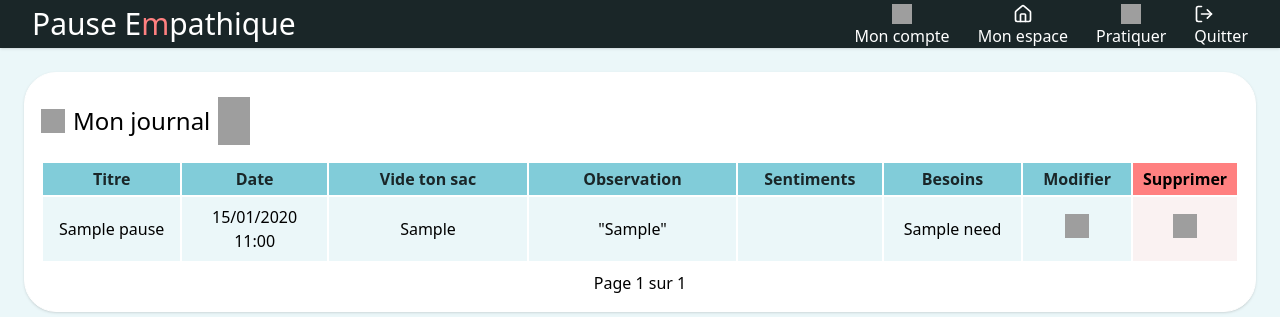
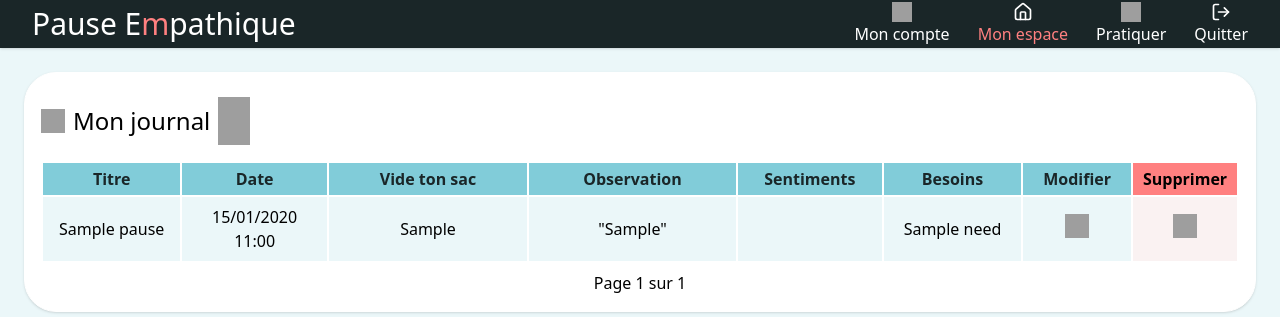
Before and after one commit to CamillePressense/Pause_Empathique, a Django app: page /pauses/diary/ in a window 1280 px wide. Shown: the top 317 px of the page. Run offline with Django 5.2, Linux system fonts and the light colour scheme; a user stored in the database is signed in; tables that the repository leaves empty hold one stand-in row (values such as "Sample post"); style sheets or scripts are compiled from the project's sources; grey boxes are pictures that could not be loaded.

Commit message:
add: change nav style depending on which page we're on + custom classes for nav bar

```diff
--- a/static/css/input.css
+++ b/static/css/input.css
@@ -13,18 +13,21 @@
 }
 
 @layer components{
+    .nav-text-desktop{
+        @apply flex flex-col items-center
+    }
+    .nav-text-mobile{
+        @apply flex flex-col items-center text-white text-sm
+    }
     .table-title{
         @apply bg-table-title text-header border-white border-2 p-1
     }
-
     .table-cell{
         @apply bg-background border-white border-2 p-2 text-center
     }
-
     .delete-cell{
         @apply bg-sweetpink border-white border-2 text-center
     }
-
     .icons-pagination{
         @apply w-4 h-5 mt-1 cursor-pointer hover:scale-105
     }
--- a/templates/header.html
+++ b/templates/header.html
@@ -3,54 +3,62 @@
 {% block header %}
 
 <header class="flex justify-between items-end bg-header h-12 px-4 md:px-6 lg:px-8 shadow-sm">
+{% url 'diary' as my_diary_url %}
+{% url 'observation' as practice_url %}
+
   <h3 class="md:hidden flex-1 text-2l self-center text-center text-white">❤️ Observer, Ressentir, Comprendre, Agir</h3>
 
   {% if user.is_authenticated %}
   <!-- Navigation desktop -->
   <h1 class="hidden md:block text-3xl text-white self-center">Pause {{"Empathique"|highlight_second_letter }}</h1>
-  <nav class="hidden md:flex items-center space-x-7 text-white">
-    <a href="" class="flex flex-col items-center text-white text-l {% if request.path == your_articles_url %} font-semibold {% endif %}">
+  <nav class="hidden md:flex items-center space-x-7 text-white mb-0.5">
+
+    <a href="" class="nav-text-desktop">
       <img src="{% static '/icons/user-round-white.svg' %}" class="w-5 h-5">
       Mon compte
     </a>
-    <a href="{% url 'diary' %}" class="flex flex-col items-center text-white {% if request.path == diary %} font-semibold {% endif %}">
+
+    <a href="{{ my_diary_url }}" class="nav-text-desktop {% if request.path == my_diary_url %} text-otherpink {% endif %}">
       <img src="{% static '/icons/house-white.svg' %}" class="w-5 h-5">
       Mon espace
     </a>
-    <a href="{% url 'observation' %}" class="flex flex-col items-center text-white">
-      <img src="{% static '/icons/heart-plus-white.svg' %}" class="w-5 h-5">
+
+    <a href="{{ practice_url }}" class="nav-text-desktop {% if request.path == practice_url %} text-otherpink {% endif %}">
+      <img src="{% static '/icons/heart-plus-white.svg' %}" class="w-5 h-5 ">
       Pratiquer
     </a>
+
     <form action="{% url 'logout' %}" method="post">
       {% csrf_token %}
-      <button type="submit" class="flex-col items-center text-white cursor-pointer">
+      <button type="submit" class="nav-text-desktop cursor-pointer">
         <img src="{% static '/icons/log-out-white.svg' %}" class="w-5 h-5">
         <span>Quitter</span>
       </button>
     </form>
+
   </nav>
 
   <!-- Navigation mobile -->
   <nav class="md:hidden flex justify-between fixed bottom-0 left-0 right-0 text-white py-2 bg-header px-3">
-    <a href="" class="flex flex-col items-center text-white text-sm">
+    <a href="" class="nav-text-mobile">
       <img src="{% static '/icons/user-round-white.svg' %}" class="w-5 h-5">
       Mon compte
     </a>
-    <a href="{% url 'diary' %}" class="flex flex-col items-center text-white text-sm">
+    <a href="{{ my_diary_url }}" class="nav-text-mobile {% if request.path == my_diary_url %} text-otherpink {% endif %}">
       <img src="{% static '/icons/house-white.svg' %}" class="w-5 h-5">
       Mon espace
     </a>
-    <a href="{% url 'diary' %}" class="flex flex-col items-center text-white text-sm">
+    <a href="{{ my_diary_url }}" class="nav-text-mobile {% if request.path == my_diary_url %} text-otherpink {% endif %}">
       <img src="{% static '/icons/book-heart-white.svg' %}" class="w-5 h-5">
       Mon journal
     </a>
-    <a href="{% url 'observation' %}" class="flex flex-col items-center text-white text-sm">
+    <a href="{{ practice_url }}" class="nav-text-mobile {% if request.path == practice_url %} text-otherpink {% endif %}">
       <img src="{% static '/icons/heart-plus-white.svg' %}" class="w-5 h-5">
       Pratiquer
     </a>
     <form action="{% url 'logout' %}" method="post" >
         {% csrf_token %}
-        <button type="submit" class="flex flex-col items-center text-white cursor-pointer">
+        <button type="submit" class="nav-text-mobile cursor-pointer">
           <img src="{% static '/icons/log-out-white.svg' %}" class="w-5 h-5">
           <span class="text-sm">Quitter</span>
         </button>
```
